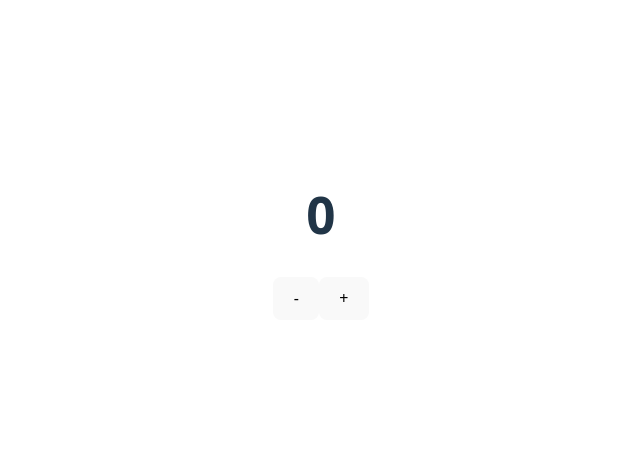
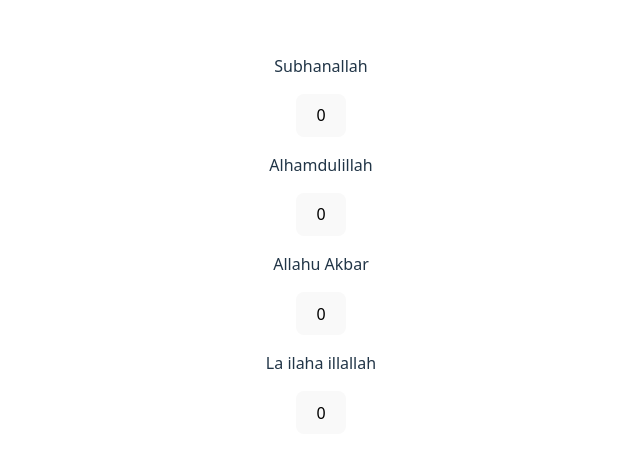
Before and after one commit to Salman-Nazeer-477/counter, a React (Vite) app: page / in a window 1280 px wide. Shown: the part 164-622 px from the top of the page, without its empty margins (319-959 px from the left). Built offline with nearby package versions, Linux system fonts and the light colour scheme.

Commit message:
changed simple counter into a prayer counter

```diff
--- a/package.json
+++ b/package.json
@@ -1,5 +1,5 @@
 {
-  "name": "counter",
+  "name": "prayer counter",
   "private": true,
   "version": "0.0.0",
   "type": "module",
--- a/src/App.jsx
+++ b/src/App.jsx
@@ -1,40 +1,15 @@
-import { useEffect, useState } from "react";
+import Prayer from './Prayer'
 import './App.css'
 
 
-function App(){
-  const [count, setCount] = useState(() => {
-    const localValue = localStorage.getItem("count")
-    if(localValue === null) return 0
-    return Number(localValue)
-  })
-
-  useEffect(() => {
-    localStorage.setItem("count", String(count))
-  }, [count])
-
-  function incrementCount(){
-    setCount(count => {
-      return count + 1
-    })
-  }
-
-  function decrementCount(){
-    setCount(count => {
-      if(count == 0) return 0
-      return count - 1
-    })
-  }
+function App() {
 
   return (
     <>
-      <div>
-        <h1>{ count }</h1>
-      </div>
-      <div>
-        <button onClick={ decrementCount }>-</button>
-        <button onClick={ incrementCount }>+</button>
-      </div>
+      <Prayer prayerText="Subhanallah" />
+      <Prayer prayerText="Alhamdulillah" />
+      <Prayer prayerText="Allahu Akbar" />
+      <Prayer prayerText="La ilaha illallah" />
     </>
   )
 }
--- /dev/null
+++ b/src/Prayer.jsx
@@ -0,0 +1,24 @@
+import { useEffect, useState } from "react";
+
+export default function Prayer(props){
+    const [count, setCount] = useState(() => {
+        const localValue = localStorage.getItem(`${props.prayerText}`)
+        if(localValue === null) return 0
+        return Number(localValue)
+    })
+
+    useEffect(()=>{
+        localStorage.setItem(`${props.prayerText}`, String(count))
+    }, [count])
+
+    return (
+        <>
+            <div className="prayer-component">
+                <span className="prayer-content">
+                    <p className="prayer-text">{props.prayerText}</p>
+                    <button onClick={() => setCount(count + 1)}>{count}</button>
+                </span>
+            </div>
+        </>
+    )
+}
```
